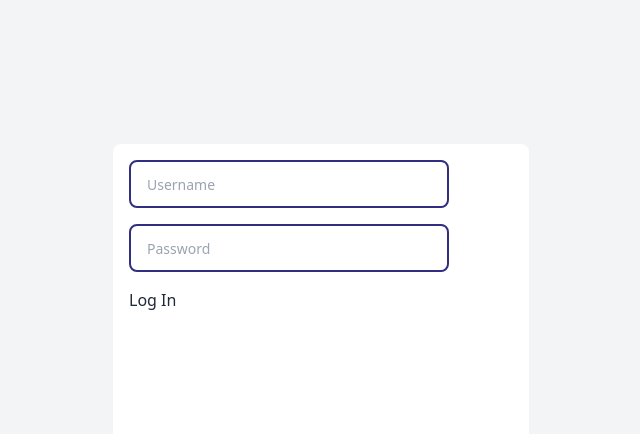
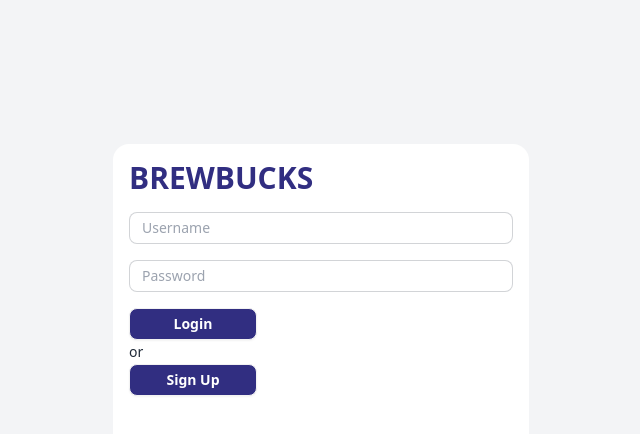
Before and after one commit to CSSE6400/P03-Brewbucks, a React (Vite) app: page / in a window 1280 px wide. Shown: the top 434 px of the page, without its empty margins (319-959 px from the left). Built offline with nearby package versions, Linux system fonts and the light colour scheme.

Commit message:
Making changes to login page

```diff
--- a/src/Login.jsx
+++ b/src/Login.jsx
@@ -10,17 +10,32 @@ const Login = () => {
 
     return (
         <div className="bg-gray-100 p-4 h-screen flex justify-center items-center">
-            <div className="bg-white rounded-lg p-4 w-1/3 h-2/3">
-                <div className="flex-col  space-y-4">
+            <div className="bg-white rounded-2xl p-4 w-1/3 h-2/3">
+                <div className="flex-col space-y-4">
+                    <div>
+                        <p className="text-3xl text-indigo-900 font-bold">BREWBUCKS</p>
+                    </div>
                     <div className="">
-                        <input type="text" placeholder="Username" class="input input-bordered input-md w-full max-w-xs border-indigo-900 border-2" />
+                        <input type="text" placeholder="Username" class="input input-bordered input-sm w-full max-w-md" />
                     </div>
                     <div>
-                        <input type="text" placeholder="Password" class="input input-bordered input-md w-full max-w-xs border-indigo-900 border-2" />
+                        <input type="text" placeholder="Password" class="input input-bordered input-sm w-full max-w-md" />
                     </div>
-                    <button onClick={routeChange}>
-                        Log In
-                    </button>
+                    <div className="flex-col space-y-0.5">
+                        <button onClick={routeChange} className="btn btn-sm rounded-lg bg-indigo-900 p-2 content-center w-1/3">
+                            <p className="text-white">
+                                Login
+                            </p>
+                        </button>
+                        <div>
+                        <p className="text-sm">or</p>
+                        </div>
+                        <button onClick={routeChange} className="btn btn-sm rounded-lg bg-indigo-900 p-2 content-center w-1/3">
+                            <p className="text-white">
+                                Sign Up
+                            </p>
+                        </button>
+                    </div>
                 </div>
             </div>
         </div>
```
